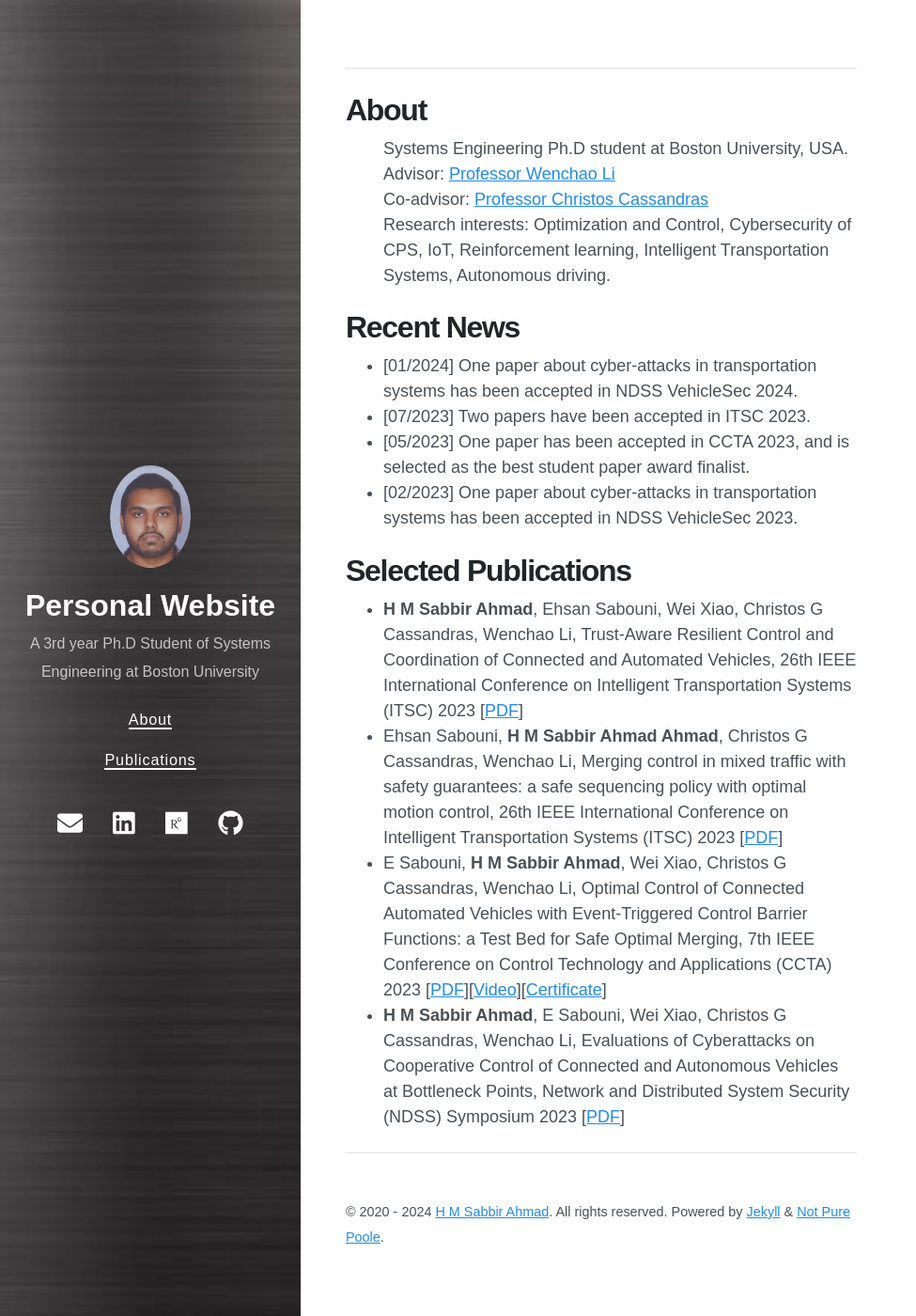
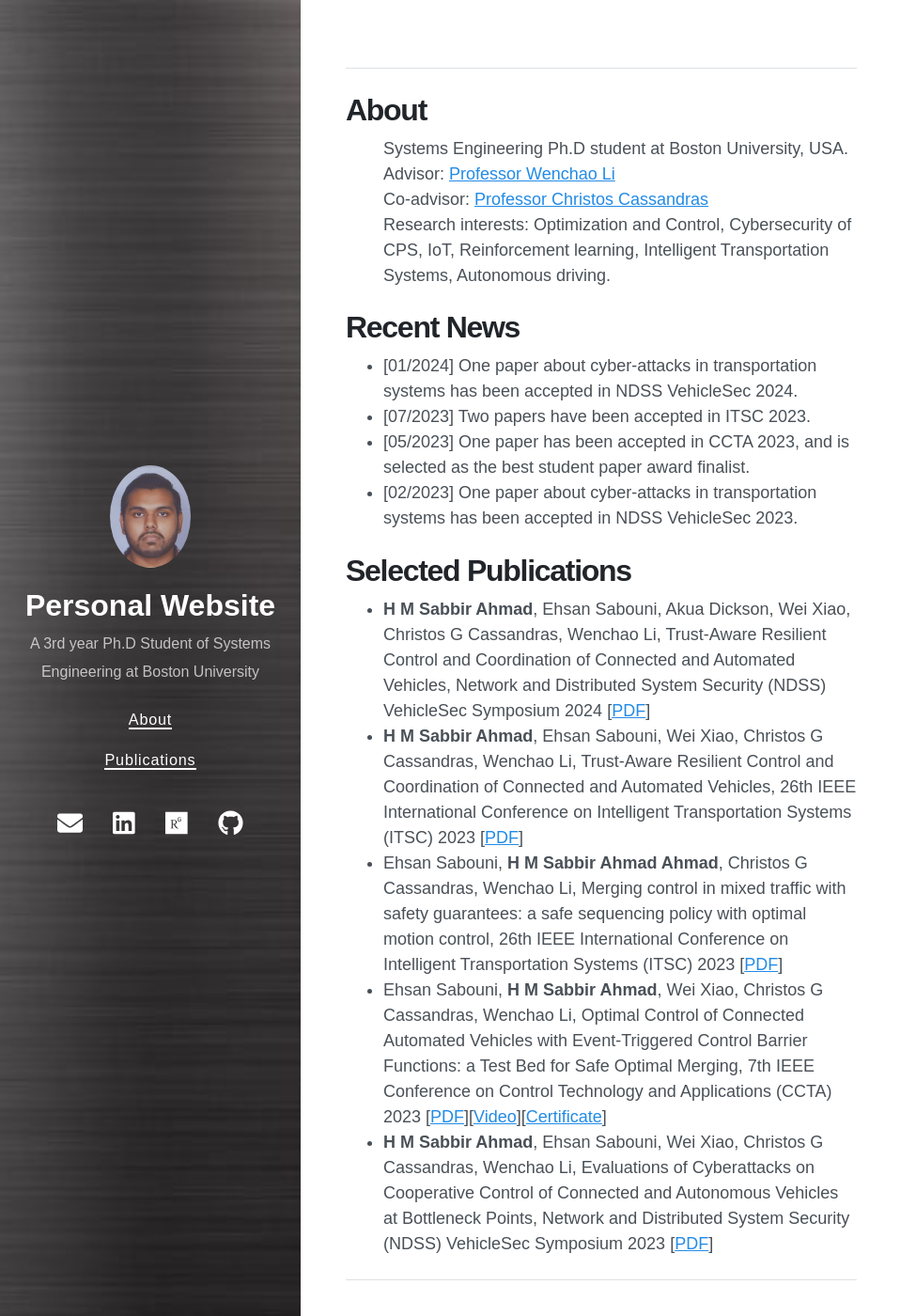
Before and after one commit to SabbirAhmad26/sabbirahmad26.github.io, a Jekyll site: the page built from README.md, in a window 1280 px wide and 1400 px high. Shown: the whole window at 94% size, without its empty margins (0-975 px from the left). Built offline with Jekyll 4.4.1, drawn with Linux system fonts in a browser that asks for light colours; nearby versions of some CDN libraries; our own code applies the rules of GitHub Pages for plain Markdown files.

Commit message:
Update home.html

```diff
--- a/_layouts/home.html
+++ b/_layouts/home.html
@@ -39,10 +39,11 @@
              <!--div class="content"-->
                <div class="scroll">
           <ul>
+            <li> <b>H M Sabbir Ahmad</b>, Ehsan Sabouni, Akua Dickson, Wei Xiao, Christos G Cassandras, Wenchao Li, Trust-Aware Resilient Control and Coordination of Connected and Automated Vehicles, Network and Distributed System Security (NDSS) VehicleSec Symposium 2024 [<a href="https://arxiv.org/pdf/2401.02306.pdf" target="_blank">PDF</a>] </li>
             <li> <b>H M Sabbir Ahmad</b>, Ehsan Sabouni, Wei Xiao, Christos G Cassandras, Wenchao Li, Trust-Aware Resilient Control and Coordination of Connected and Automated Vehicles, 26th IEEE International Conference on Intelligent Transportation Systems (ITSC) 2023 [<a href="https://arxiv.org/pdf/2305.16818.pdf" target="_blank">PDF</a>] </li>
             <li> Ehsan Sabouni, <b>H M Sabbir Ahmad Ahmad</b>, Christos G Cassandras, Wenchao Li, Merging control in mixed traffic with safety guarantees: a safe sequencing policy with optimal motion control, 26th IEEE International Conference on Intelligent Transportation Systems (ITSC) 2023 [<a href="https://arxiv.org/pdf/2305.16725.pdf" target="_blank">PDF</a>] </li>
-            <li> E Sabouni, <b>H M Sabbir Ahmad</b>, Wei Xiao, Christos G Cassandras, Wenchao Li, Optimal Control of Connected Automated Vehicles with Event-Triggered Control Barrier Functions: a Test Bed for Safe Optimal Merging, 7th IEEE Conference on Control Technology and Applications (CCTA) 2023 [<a href="https://arxiv.org/pdf/2306.01871.pdf" target="_blank">PDF</a>][<a href="https://www.youtube.com/watch?v=qwhLjEskPS8">Video</a>][<a href="https://github.com/SabbirAhmad26/sabbirahmad26.github.io/blob/main/assets/Photos/CCTA_23.jpg">Certificate</a>] </li>
-            <li> <b>H M Sabbir Ahmad</b>, E Sabouni, Wei Xiao, Christos G Cassandras, Wenchao Li, Evaluations of Cyberattacks on Cooperative Control of Connected and Autonomous Vehicles at Bottleneck Points, Network and Distributed System Security (NDSS) Symposium 2023 [<a href="https://www.ndss-symposium.org/wp-content/uploads/2023/02/vehiclesec2023-23082-paper.pdf" target="_blank">PDF</a>] </li>
+            <li> Ehsan Sabouni, <b>H M Sabbir Ahmad</b>, Wei Xiao, Christos G Cassandras, Wenchao Li, Optimal Control of Connected Automated Vehicles with Event-Triggered Control Barrier Functions: a Test Bed for Safe Optimal Merging, 7th IEEE Conference on Control Technology and Applications (CCTA) 2023 [<a href="https://arxiv.org/pdf/2306.01871.pdf" target="_blank">PDF</a>][<a href="https://www.youtube.com/watch?v=qwhLjEskPS8">Video</a>][<a href="https://github.com/SabbirAhmad26/sabbirahmad26.github.io/blob/main/assets/Photos/CCTA_23.jpg">Certificate</a>] </li>
+            <li> <b>H M Sabbir Ahmad</b>, Ehsan Sabouni, Wei Xiao, Christos G Cassandras, Wenchao Li, Evaluations of Cyberattacks on Cooperative Control of Connected and Autonomous Vehicles at Bottleneck Points, Network and Distributed System Security (NDSS) VehicleSec Symposium 2023 [<a href="https://www.ndss-symposium.org/wp-content/uploads/2023/02/vehiclesec2023-23082-paper.pdf" target="_blank">PDF</a>] </li>
           </ul>
         </div>
            </div>
```
